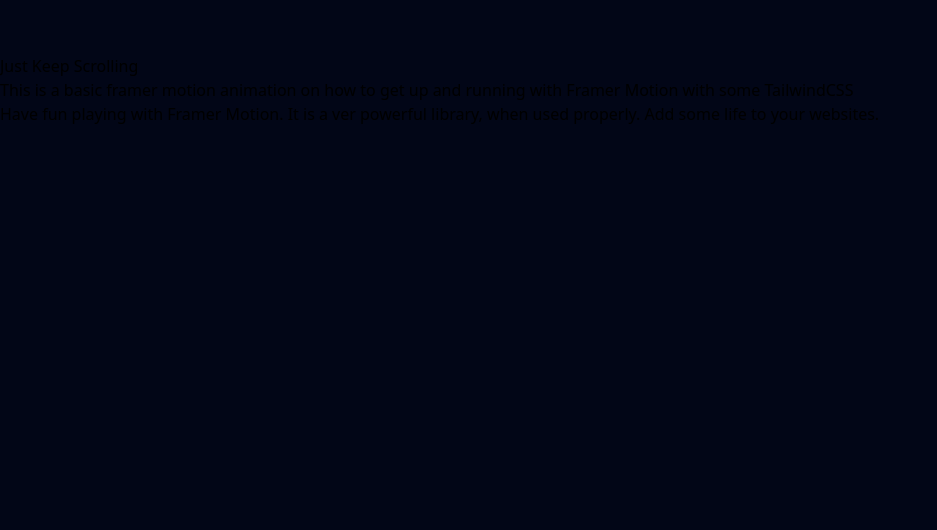
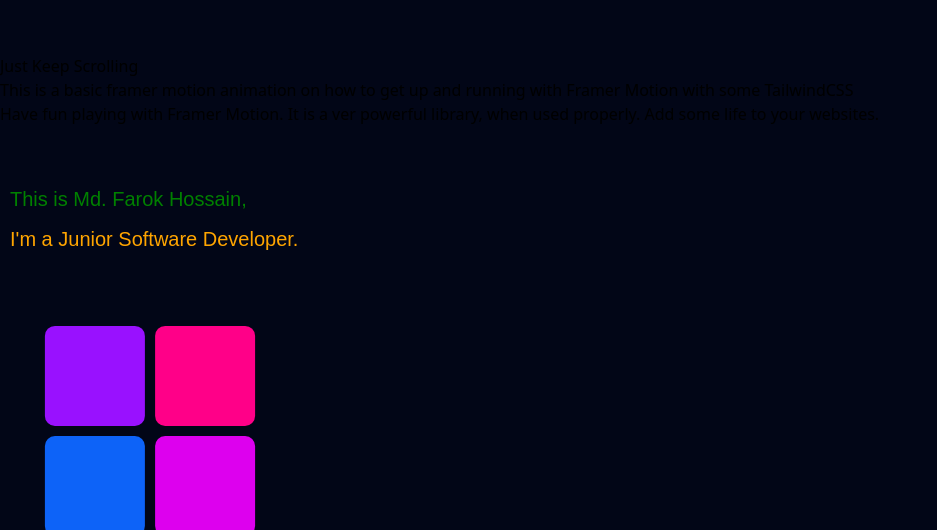
Before and after one commit to Farok-Hossain/basic-animation, a React (Vite) app: page / in a window 1280 px wide. Shown: the part 1250-1780 px from the top of the page, without its empty margins (0-937 px from the left). Before the commit the page ends 1376 px from the top, so only its background shows below. Built offline with nearby package versions, Linux system fonts and the light colour scheme.

Commit message:
added some animation

```diff
--- a/src/App.jsx
+++ b/src/App.jsx
@@ -5,6 +5,7 @@ import {
   useScroll,
   useTransform,
 } from "framer-motion";
+import { useState } from "react";
 import { useEffect, useRef } from "react";
 
 const gridContainerVariants = {
@@ -51,7 +52,47 @@ const item = {
   },
 };
 
+const initialOrder = ["#ff0088", "#dd00ee", "#9911ff", "#0d63f8"];
+
+/**
+ * ==============   Utils   ================
+ */
+function shuffle([...array]) {
+  return array.sort(() => Math.random() - 0.5);
+}
+
+/**
+ * ==============   Styles   ================
+ */
+
+const spring = {
+  type: "spring",
+  damping: 20,
+  stiffness: 300,
+};
+
+const container = {
+  listStyle: "none",
+  padding: 0,
+  margin: 0,
+  position: "relative",
+  display: "flex",
+  flexWrap: "wrap",
+  gap: 10,
+  width: 300,
+  flexDirection: "row",
+  justifyContent: "center",
+  alignItems: "center",
+};
+
+const item2 = {
+  width: 100,
+  height: 100,
+  borderRadius: "10px",
+};
+
 const App = () => {
+  const [order, setOrder] = useState(initialOrder);
   const { scrollYProgress: completionProgress } = useScroll();
 
   const containerRef = useRef(null);
@@ -81,7 +122,13 @@ const App = () => {
     }
   }, [isInView]);
 
+  useEffect(() => {
+    const timeout = setTimeout(() => setOrder(shuffle(order)), 1000);
+    return () => clearTimeout(timeout);
+  }, [order]);
+
   return (
+    <div>
       <div className="flex flex-col gap-10 overflow-x-hidden">
         <motion.section
           variants={{ gridContainerVariants }}
@@ -91,16 +138,16 @@ const App = () => {
         >
           <motion.div
             variants={{ gridSquareVariants }}
-          className="bg-slate-800 aspect-square rounded-lg justify-center flex items-center gap-10"
+            className="bgSlate-800 aspectSquare rounded-lg justify-center flex items-center gap-10"
           >
             <motion.div
-            className="w-20 h-20 bg-slate-100 rounded-lg"
+              className="w-20 h-20 bgSlate-100 rounded-lg"
               initial={{ opacity: 0, y: 100 }}
               animate={{ opacity: 1, y: 0 }}
               transition={{ duration: 1, ease: "easeOut", delay: 0.2 }}
             />
             <motion.div
-            className="w-20 h-20 bg-slate-100 rounded-full"
+              className="w-20 h-20 bgSlate-100 rounded-full"
               initial={{ opacity: 0, y: -100 }}
               animate={{ opacity: 1, y: 0 }}
               transition={{ duration: 1, ease: "easeOut", delay: 0.4 }}
@@ -108,7 +155,7 @@ const App = () => {
           </motion.div>
           <motion.div
             variants={{ gridSquareVariants }}
-          className="bg-slate-800 aspect-square rounded-lg justify-center flex items-center gap-10"
+            className="bgSlate-800 aspectSquare rounded-lg justify-center flex items-center gap-10"
           >
             <motion.div
               className="w-1/3 h-1/3 shadow-md bg-rose-400"
@@ -127,7 +174,7 @@ const App = () => {
           </motion.div>
           <motion.div
             variants={{ gridSquareVariants }}
-          className="bg-slate-800 aspect-square rounded-lg justify-center flex items-center gap-10"
+            className="bgSlate-800 aspectSquare rounded-lg justify-center flex items-center gap-10"
           >
             <motion.button
               whileTap={{ scale: 0.9 }}
@@ -144,7 +191,7 @@ const App = () => {
           </motion.div>
           <motion.div
             variants={{ gridSquareVariants }}
-          className="bg-slate-800 aspect-square rounded-lg justify-center flex items-center gap-10"
+            className="bgSlate-800 aspectSquare rounded-lg justify-center flex items-center gap-10"
           >
             <motion.div
               className="w-1/3 h-1/3 bg-orange-500 rounded-3xl cursor-grab"
@@ -160,9 +207,9 @@ const App = () => {
           </motion.div>
           <motion.div
             variants={{ gridSquareVariants }}
-          className="bg-slate-800 aspect-square rounded-lg justify-center flex items-center gap-10"
+            className="bgSlate-800 aspectSquare rounded-lg justify-center flex items-center gap-10"
           >
-          <motion.div className="w-40 aspect-square bg-gray-50/20 rounded-xl">
+            <motion.div className="w-40 aspectSquare bg-gray-50/20 rounded-xl">
               <motion.div
                 className="w-full bg-gray-400 rounded-xl h-full origin-bottom"
                 style={{ scaleY: completionProgress }}
@@ -171,7 +218,7 @@ const App = () => {
           </motion.div>
           <motion.div
             variants={{ gridSquareVariants }}
-          className="bg-slate-800 aspect-square rounded-lg justify-center flex items-center gap-10"
+            className="bgSlate-800 aspectSquare rounded-lg justify-center flex items-center gap-10"
           >
             <motion.svg
               xmlns="http://www.w3.org/2000/svg"
@@ -207,7 +254,7 @@ const App = () => {
         </motion.section>
         <section className="flex flex-col gap-10 mb-10" ref={containerRef}>
           <motion.h1
-          className="text-5xl tracking-wide text-slate-100 text-center"
+            className="text-5xl tracking-wide textSlate-100 text-center"
             animate={mainControls}
             initial="hidden"
             variants={{
@@ -220,21 +267,22 @@ const App = () => {
           </motion.h1>
           <motion.p
             style={{ translateX: paragraphOneValue }}
-          className="text-slate-100 font-thin text-4xl w-1/2 mx-auto"
+            className="text-white font-thin text-4xl w-1/2 mx-auto"
           >
             This is a basic framer motion animation on how to get up and running
             with Framer Motion with some TailwindCSS
           </motion.p>
           <motion.p
             style={{ translateX: paragraphTwoValue }}
-          className="text-slate-100 font-thin text-4xl w-1/2 mx-auto"
+            className="textSlate-100 font-thin text-4xl w-1/2 mx-auto"
           >
             Have fun playing with Framer Motion. It is a ver powerful library,
             when used properly. Add some life to your websites.
           </motion.p>
         </section>
+      </div>
 
-      <section className="flex gap-10">
+      <section className="flex gap-10 p-4">
         <div className="w-[50vw] h-[40vh] overflow-hidden flex rounded-[5px] justify-center items-center bg-[#BB08F7]">
           <motion.div
             variants={circleVariants}
@@ -251,8 +299,41 @@ const App = () => {
             ))}
           </motion.div>
         </div>
-        <motion.div className="w-[50vw] h-[40vh] bg-[#ff0088] rounded-[5px]"></motion.div>
+        <div className="w-[50vw] h-[40vh] overflow-hidden flex rounded-[5px] justify-center items-center bg-[#FF0088]">
+          <motion.div
+            animate={{ rotate: 360 }}
+            transition={{ duration: 1 }}
+            className="w-[20vw] h-[20vh] bg-[#793057] rounded-[5px]"
+          ></motion.div>
+        </div>
       </section>
+      <div className="">
+        <svg width="400" height="200" xmlns="http://www.w3.org/2000/svg">
+          <path x="10" y="40" fontSize="20" fontFamily="Arial" fill="pink">
+            Hello!
+          </path>
+          <text x="10" y="80" fontSize="20" fontFamily="Arial" fill="green">
+            This is Md. Farok Hossain,
+          </text>
+          <text x="10" y="120" fontSize="20" fontFamily="Arial" fill="orange">
+            I&apos;m a Junior Software Developer.
+          </text>
+        </svg>
+      </div>
+
+      {/* recorder animation  */}
+      <div>
+        <ul style={container}>
+          {order.map((backgroundColor) => (
+            <motion.li
+              key={backgroundColor}
+              layout
+              transition={spring}
+              style={{ ...item2, backgroundColor }}
+            />
+          ))}
+        </ul>
+      </div>
     </div>
   );
 };
```
Lines whose indentation alone changed are shown as unchanged.
